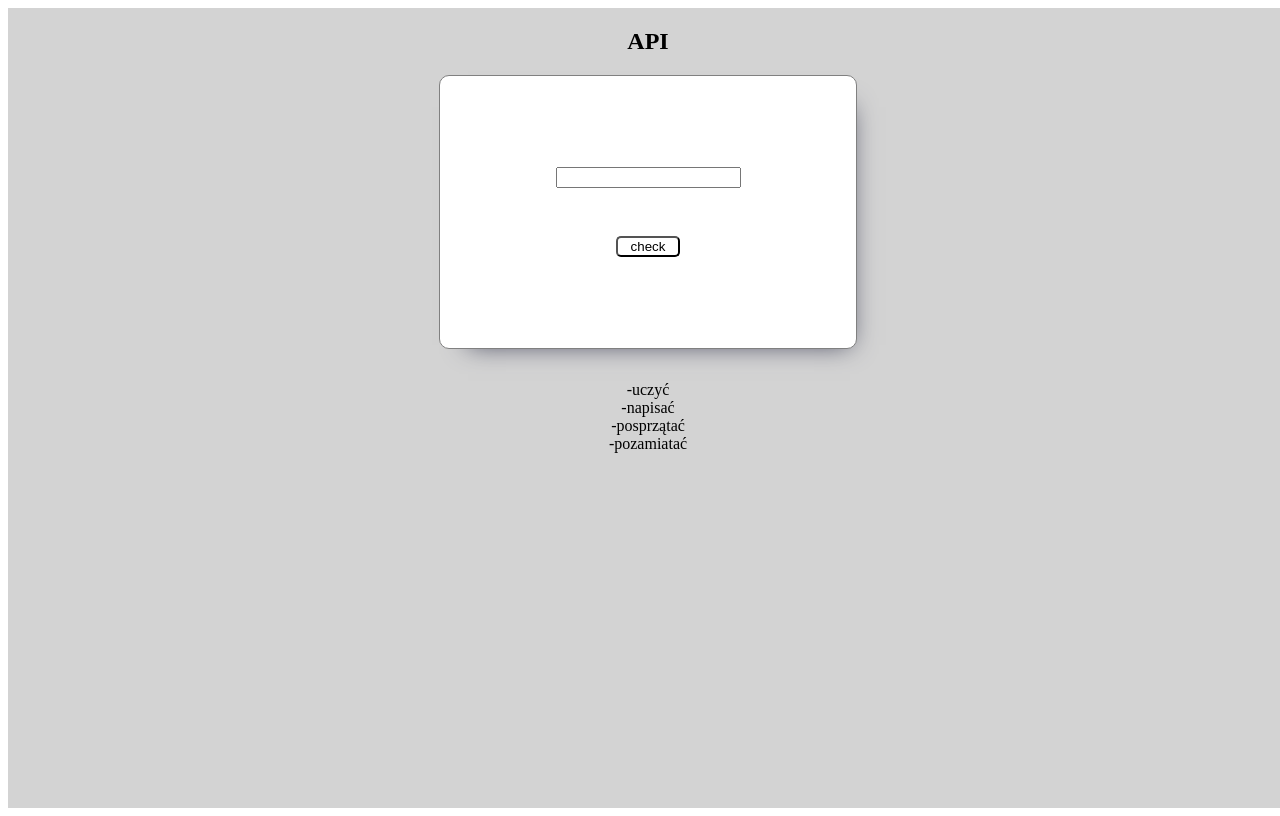
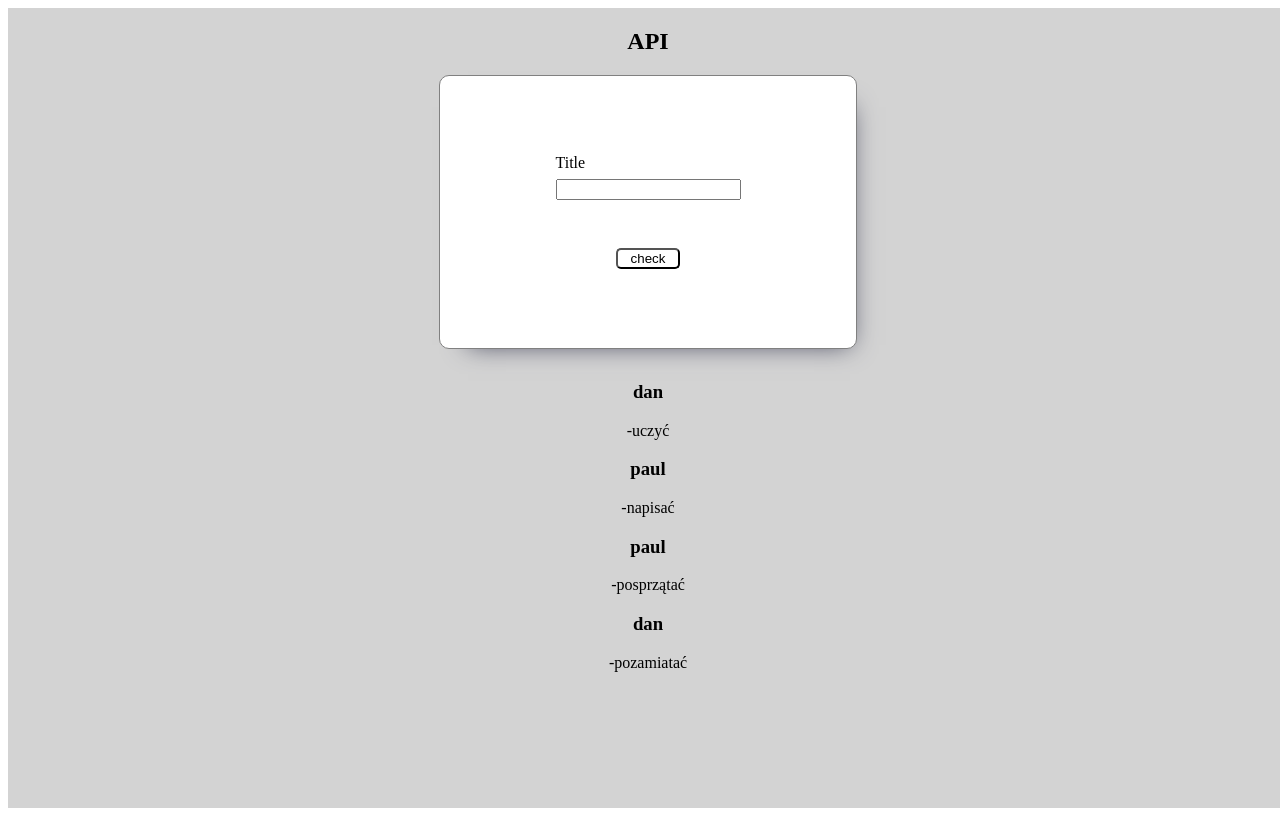
Before and after one commit to danielu96/Vite-Api, a React (Vite) app: page / in a window 1280 px wide. Built offline with nearby package versions, Linux system fonts and the light colour scheme.

Commit message:
margin to label fixed

```diff
--- a/src/App.jsx
+++ b/src/App.jsx
@@ -50,9 +50,10 @@ const handleSubmit = async (e) =>{
 
     <form style={{display:'grid',alignContent:'center', justifyContent:'center'}}
     onSubmit={handleSubmit}>
-      {/* <label style={{marginRight:'5px'}} htmlFor='title'>title</label> */}
+      <label style={{margin:'auto auto 7px 0px'}} htmlFor='title'>Title</label>
 
       <input
+
       type='text'
       id='title'
       value={title}
@@ -67,6 +68,7 @@ const handleSubmit = async (e) =>{
         {/* {item.name}
         {item.gender}
         {item.status} */}
+        <h3>{item.autor}</h3>
         -{item.title}</div>
     ))}
 
```
